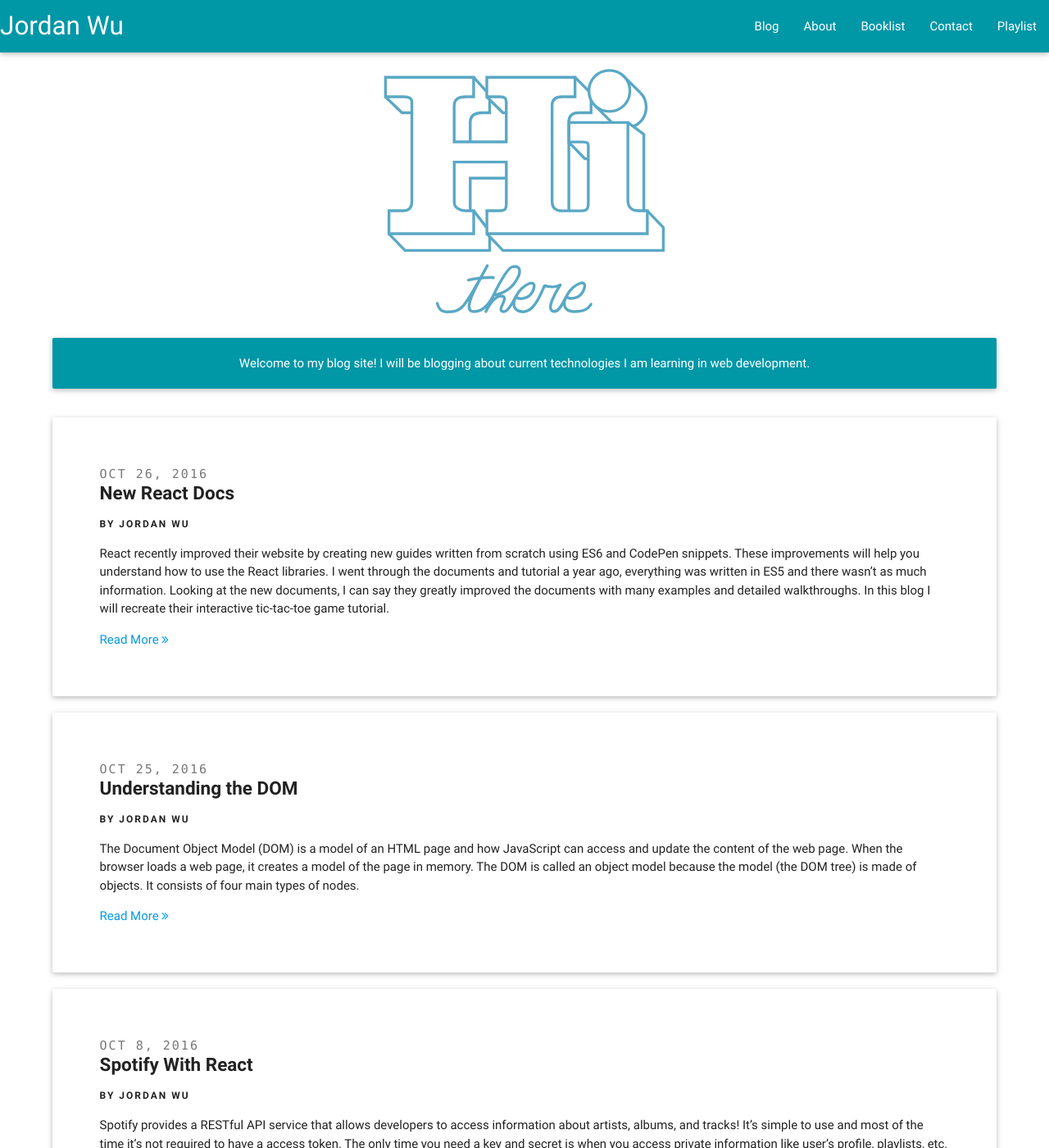
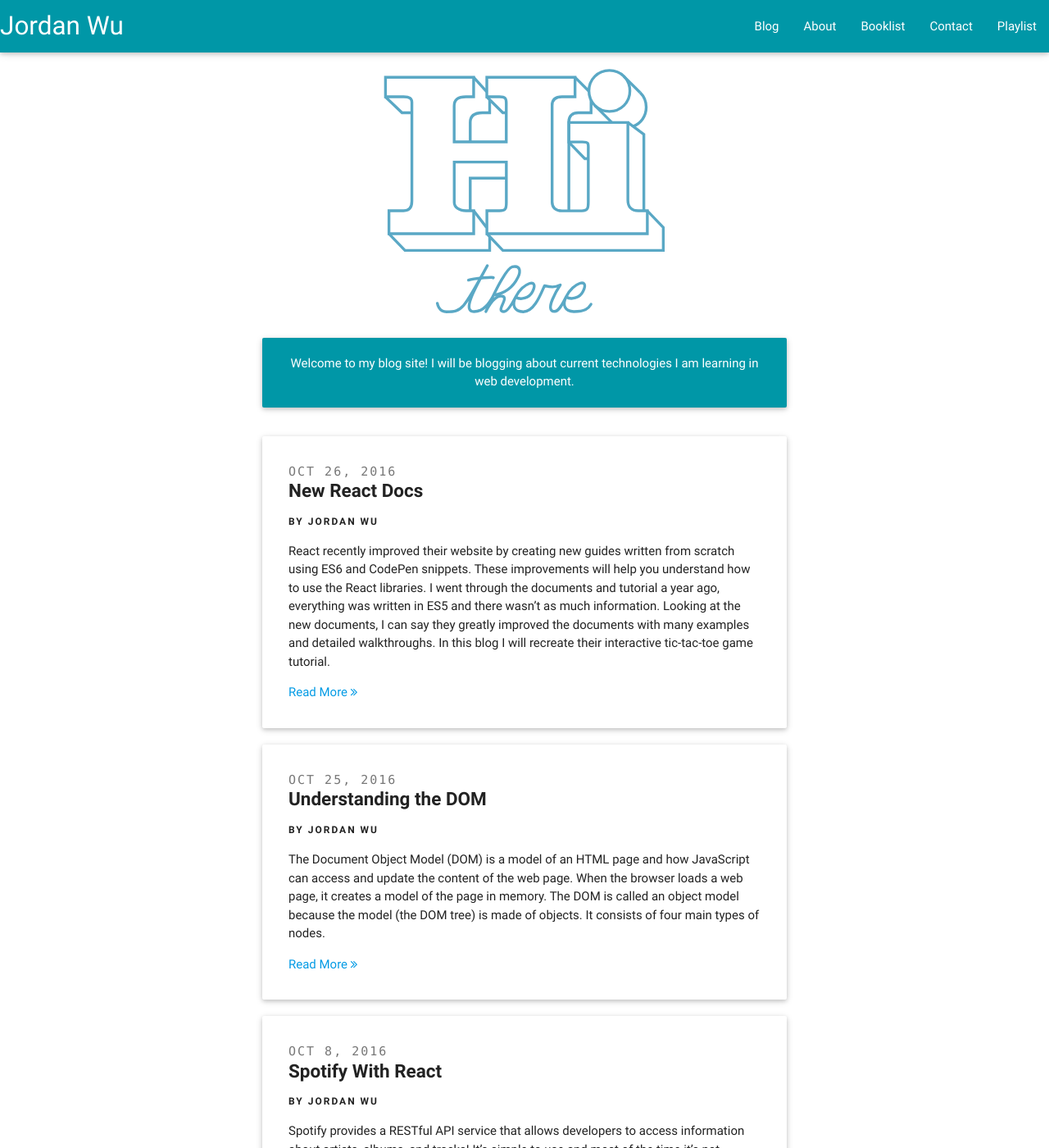
Before and after one commit to JordanSpencerWu/old-website, a Jekyll site: the page built from index.html, in a window 1280 px wide and 1400 px high. Shown: the whole window at 82% size. Built offline with Jekyll 4.4.1, drawn with Linux system fonts in a browser that asks for light colours; nearby versions of some CDN libraries; the list of posts is cut into pages by our own code; comment, search, counter and statistics services are not loaded.

Commit message:
fix style for large screens

```diff
--- a/_sass/_styles.scss
+++ b/_sass/_styles.scss
@@ -84,6 +84,18 @@
   font-size: 1.5em;
   line-height: 1.1;
   font-weight: 900;
+}
+
+@media screen and (min-width: 1200px) {
+  .card, .blog-wrapper {
+    width: 100%;
+    margin: 20px auto;
+  }
+
+  .container {
+    margin: 0 auto;
+    width: 50%;
+  }
 }
 
 .center-text {
```
